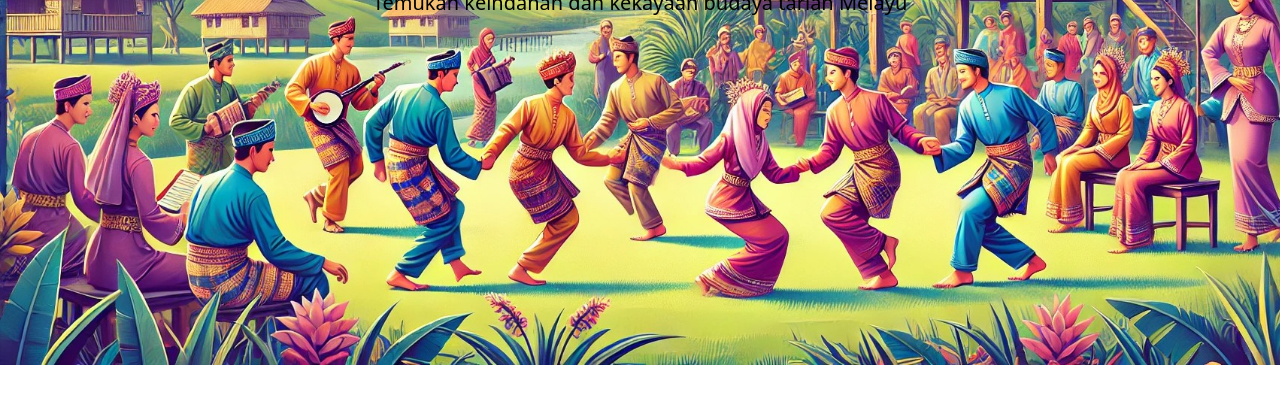
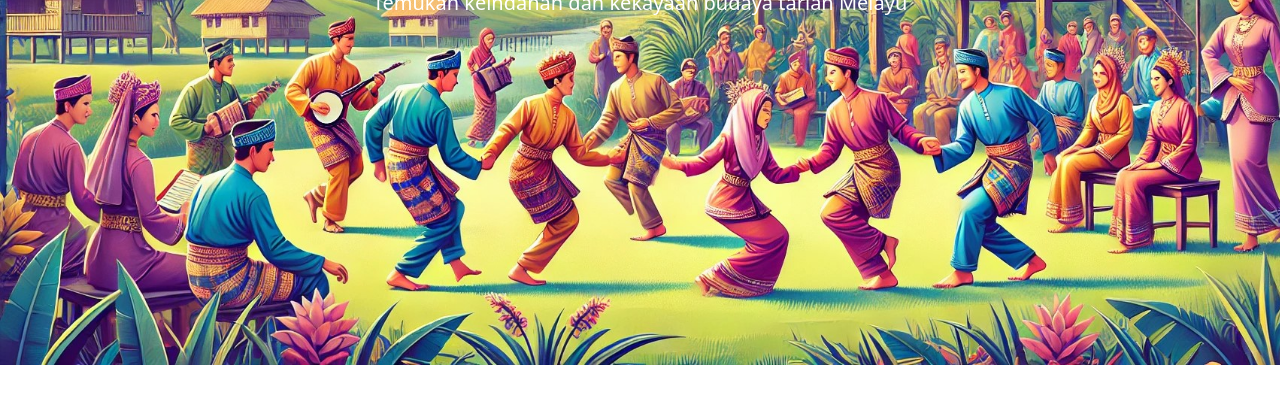
Before and after one commit to ndahjn/tarim, a plain HTML site: page index.html in a window 1280 px wide. Shown: the part 191-595 px from the top of the page. Drawn offline with nearby package versions, Linux system fonts and the light colour scheme.

Commit message:
Update styles.css

```diff
--- a/styles.css
+++ b/styles.css
@@ -18,7 +18,7 @@ h1, h2 {
     background-position: cover;
     height: 500px;
     width: auto;
-    color: rgb(0, 0, 0);
+    color: rgb(255, 255, 255);
 }
 
 #tarian {
```
